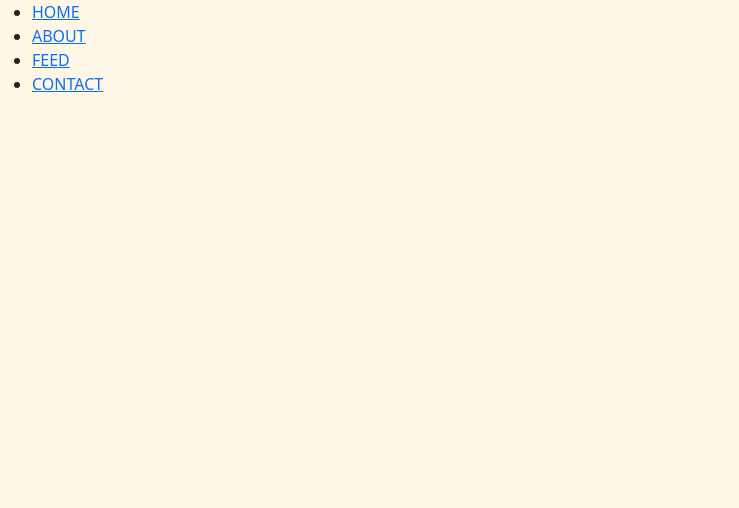
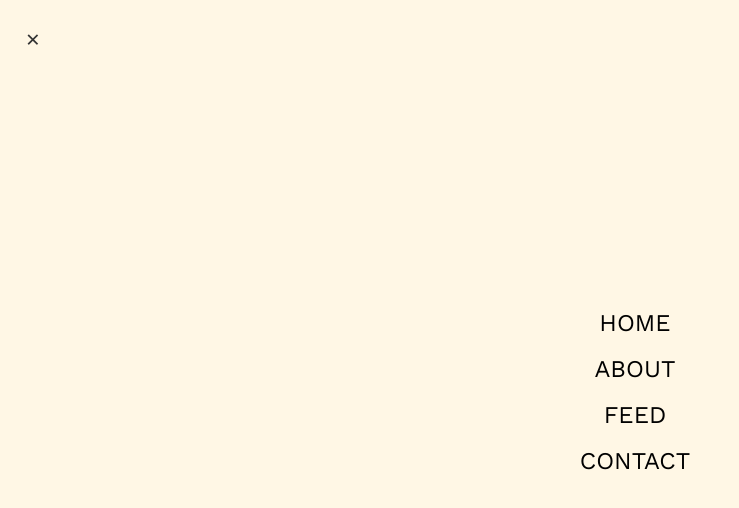
Before and after one commit to ebanchik/dima-studio-v2, a React (Vite) app: page /menu in a window 1280 px wide. Shown: the top 508 px of the page, without its empty margins (0-739 px from the left). Built offline with nearby package versions, Linux system fonts and the light colour scheme.

Commit message:
add back button and fadein

```diff
--- a/src/App.css
+++ b/src/App.css
@@ -399,6 +399,55 @@ nav a {
 }
 
 
+/* ################# MENUPAGE ################# */
+
+.menu-page {
+  display: flex;
+  justify-content: center; /* Center horizontally */
+  align-items: center; /* Center vertically */
+  height: 100vh; /* Use the full height of the viewport */
+  opacity: 0;
+  transition: opacity 0.5s ease;
+}
+
+.menu-page.fade-in {
+  opacity: 1;
+}
+
+.mobile-nav {
+  /* Add your mobile-specific styles here */
+}
+
+.mobile-nav-list {
+  list-style: none;
+  padding: 0;
+  text-align: center; /* Center the text horizontally */
+}
+
+.mobile-nav-list li {
+  margin-bottom: 10px; /* Add spacing between menu items */
+}
+
+.mobile-nav-list li a {
+  font-family: 'Work Sans';
+  text-decoration: none;
+  color: black;
+  font-size: 1.5rem;
+}
+
+.close-button {
+  position: fixed;
+  top: 20px;
+  left: 20px;
+  z-index: 1000; /* Ensure it's above other content */
+  cursor: pointer;
+  background-color: transparent;
+  border: none;
+  font-size: 24px;
+  color: #333;
+}
+
+
 /* ################# MOBILE ################# */
 
 
--- a/src/MenuPage.jsx
+++ b/src/MenuPage.jsx
@@ -1,9 +1,28 @@
+import { useEffect, useState } from 'react';
+import { useNavigate } from 'react-router-dom';
 
 export function MenuPage() {
+  const [isVisible, setIsVisible] = useState(false);
+  const navigate = useNavigate();
+
+  useEffect(() => {
+    // Delay the visibility to create a fade-in effect
+    const timeout = setTimeout(() => {
+      setIsVisible(true);
+    }, 100);
+
+    return () => clearTimeout(timeout);
+  }, []);
+
+  const goBack = () => {
+    navigate(-1);
+   };
+
   return (
-    <div className="menu-page">
-      <nav>
-        <ul>
+    <div className={`menu-page ${isVisible ? 'fade-in' : ''}`}>
+      <button className="close-button" onClick={goBack}>×</button>
+      <nav className="mobile-nav">
+        <ul className="mobile-nav-list">
           <li><a href="/">HOME</a></li>
           <li><a href="/about">ABOUT</a></li>
           <li><a href="/feed">FEED</a></li>
```
